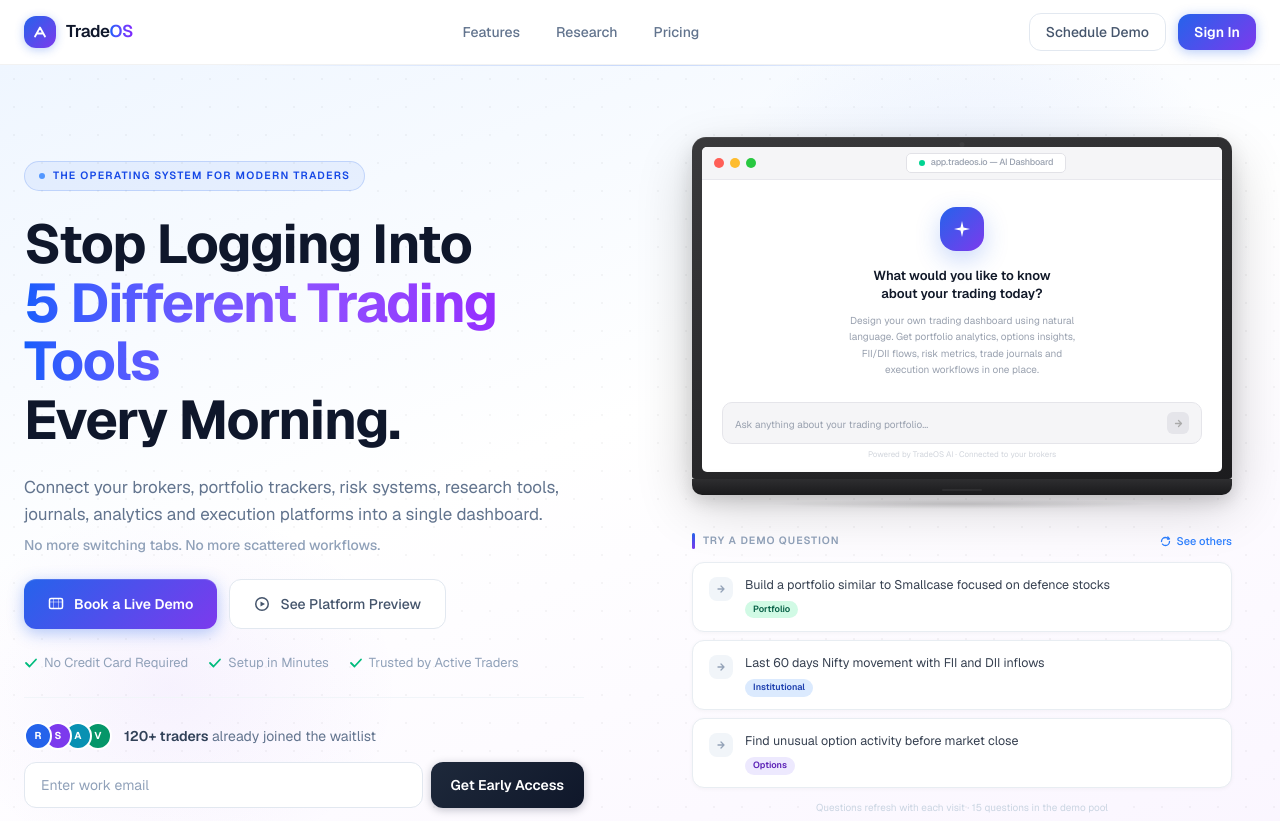
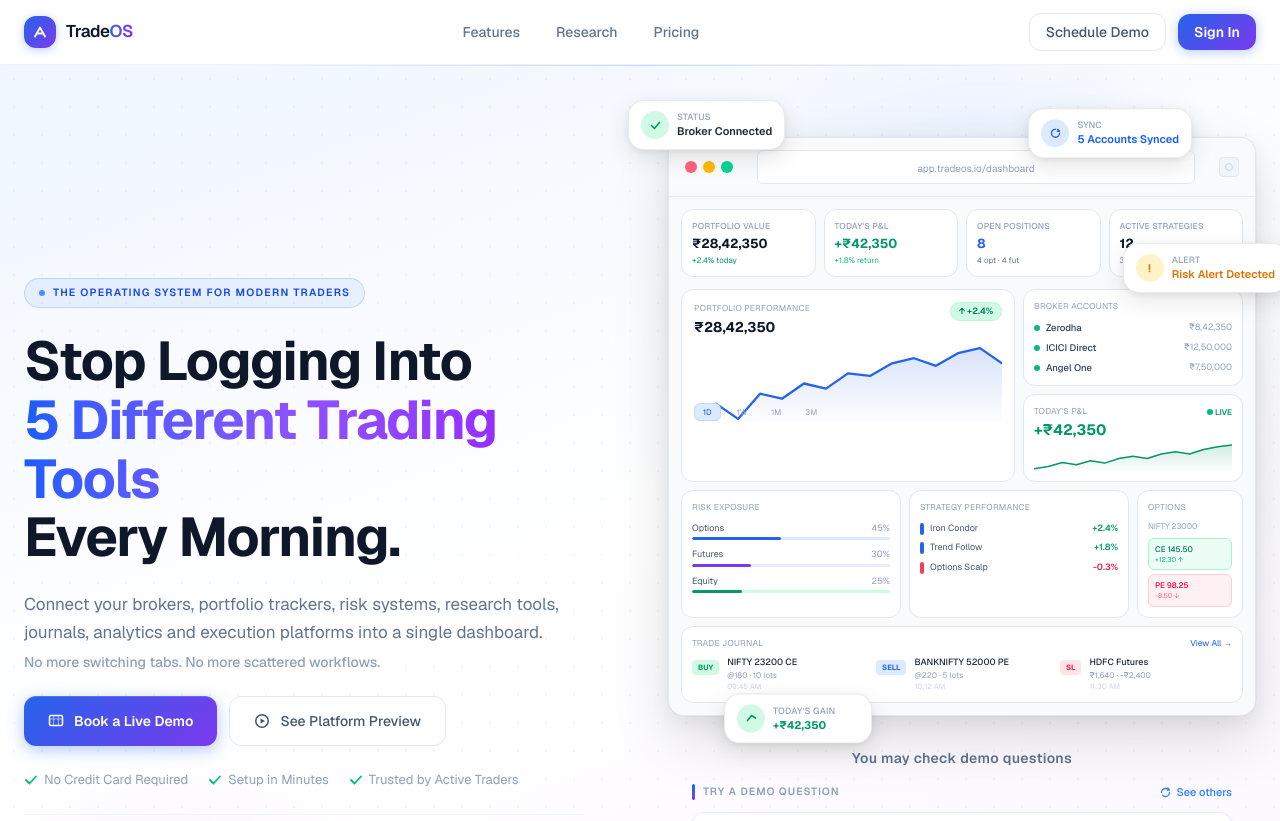
Before and after one commit to gaurangB05/QuantPilot, a Next.js app: page / in a window 1280 px wide. Shown: the top 821 px of the page. Built offline with nearby package versions, Linux system fonts and the light colour scheme.

Commit message:
revert to DashboardMockup + add demo questions section below

```diff
--- a/src/components/HeroSection.tsx
+++ b/src/components/HeroSection.tsx
@@ -1,14 +1,10 @@
 "use client";
 
-import { useState, useRef, useCallback, FormEvent } from "react";
+import { useState, FormEvent } from "react";
 import { motion, AnimatePresence } from "framer-motion";
-import MacbookMockup from "./MacbookMockup";
+import DashboardMockup from "./DashboardMockup";
 import DemoQuestions from "./DemoQuestions";
-import { type Question } from "@/lib/questions";
-import { track } from "@/lib/analytics";
 import { siteConfig } from "@/lib/config";
-
-// ─── Animation variants ───────────────────────────────────────────────────────
 
 const stagger = { hidden: {}, show: { transition: { staggerChildren: 0.09 } } };
 
@@ -20,8 +16,6 @@
     transition: { duration: 0.65, ease: [0.16, 1, 0.3, 1] as [number, number, number, number] },
   },
 };
-
-// ─── Small icons ─────────────────────────────────────────────────────────────
 
 function Check() {
   return (
@@ -40,39 +34,12 @@
   );
 }
 
-// ─── Main component ───────────────────────────────────────────────────────────
-
 export default function HeroSection() {
   const { hero } = siteConfig;
 
-  // Email form
   const [email, setEmail] = useState("");
   const [submitted, setSubmitted] = useState(false);
   const [loading, setLoading] = useState(false);
-
-  // Demo interaction
-  const [selectedQuestion, setSelectedQuestion] = useState<Question | null>(null);
-  const [isThinking, setIsThinking] = useState(false);
-  const selectedRef = useRef<Question | null>(null);
-
-  // Keep ref in sync for use in callbacks without stale closure
-  const syncRef = (q: Question | null) => {
-    selectedRef.current = q;
-    setSelectedQuestion(q);
-  };
-
-  const handleQuestionSelect = useCallback((q: Question) => {
-    syncRef(q);
-    setIsThinking(true);
-    track("demo_started", { question_id: q.id, question_text: q.text, question_category: q.category });
-  }, []);
-
-  const handleThinkingComplete = useCallback(() => {
-    setIsThinking(false);
-    track("demo_completed", { question_id: selectedRef.current?.id });
-    // After showing "done" state briefly, reset
-    setTimeout(() => syncRef(null), 1600);
-  }, []);
 
   async function handleSubmit(e: FormEvent) {
     e.preventDefault();
@@ -86,7 +53,7 @@
   return (
     <section className="relative overflow-hidden">
 
-      {/* ── Background ── */}
+      {/* Background */}
       <div className="absolute inset-0 pointer-events-none" aria-hidden="true">
         <div className="absolute inset-0" style={{ background: "linear-gradient(160deg, #eff6ff 0%, #ffffff 45%, #faf5ff 100%)" }} />
         <div className="absolute inset-0" style={{ backgroundImage: "radial-gradient(circle, rgba(0,0,0,0.065) 1px, transparent 1px)", backgroundSize: "28px 28px", opacity: 0.55 }} />
@@ -96,17 +63,11 @@
       </div>
 
       <div className="relative z-10 w-full max-w-7xl mx-auto px-4 sm:px-6 py-14 lg:py-18">
-        <div className="grid lg:grid-cols-2 gap-10 xl:gap-14 items-start">
+        <div className="grid lg:grid-cols-2 gap-10 xl:gap-14 items-center">
 
-          {/* ══════════════════════════════════════
-              LEFT COLUMN — headline + CTAs
-          ══════════════════════════════════════ */}
-          <motion.div
-            variants={stagger}
-            initial="hidden"
-            animate="show"
-            className="flex flex-col gap-6 max-w-[560px] lg:sticky lg:top-24"
-          >
+          {/* LEFT COLUMN */}
+          <motion.div variants={stagger} initial="hidden" animate="show" className="flex flex-col gap-6 max-w-[560px]">
+
             {/* Badge */}
             <motion.div variants={fadeUp} className="flex">
               <div className="inline-flex items-center gap-2 rounded-full px-3.5 py-1.5"
@@ -123,10 +84,7 @@
             </motion.div>
 
             {/* Headline */}
-            <motion.h1
-              variants={fadeUp}
-              className="text-[2.5rem] sm:text-5xl xl:text-[3.4rem] font-bold leading-[1.08] tracking-tight"
-            >
+            <motion.h1 variants={fadeUp} className="text-[2.5rem] sm:text-5xl xl:text-[3.4rem] font-bold leading-[1.08] tracking-tight">
               {hero.headlineParts.map((part, i) =>
                 part.gradient ? (
                   <span key={i} className="block bg-gradient-to-r from-blue-600 via-violet-500 to-purple-600 bg-clip-text text-transparent">
@@ -138,7 +96,7 @@
               )}
             </motion.h1>
 
-            {/* Sub */}
+            {/* Subheadline */}
             <motion.div variants={fadeUp} className="space-y-1.5">
               <p className="text-base sm:text-[17px] leading-relaxed text-slate-500">{hero.subheadline}</p>
               <p className="text-sm font-medium text-slate-400">{hero.subNote}</p>
@@ -147,7 +105,6 @@
             {/* CTA buttons */}
             <motion.div variants={fadeUp} className="flex flex-col sm:flex-row gap-3">
               <button
-                onClick={() => track("hero_cta_clicked", { button: "book_demo" })}
                 className="inline-flex items-center justify-center gap-2.5 px-6 py-3.5 text-sm font-semibold text-white rounded-xl transition-all duration-200"
                 style={{
                   background: "linear-gradient(135deg, #2563eb 0%, #7c3aed 100%)",
@@ -169,10 +126,7 @@
                 {hero.ctaPrimary}
               </button>
 
-              <button
-                onClick={() => track("hero_cta_clicked", { button: "platform_preview" })}
-                className="inline-flex items-center justify-center gap-2.5 px-6 py-3.5 text-sm font-medium text-slate-600 rounded-xl transition-all duration-200 border border-slate-200 bg-white hover:border-slate-300 hover:text-slate-900 hover:bg-slate-50"
-              >
+              <button className="inline-flex items-center justify-center gap-2.5 px-6 py-3.5 text-sm font-medium text-slate-600 rounded-xl transition-all duration-200 border border-slate-200 bg-white hover:border-slate-300 hover:text-slate-900 hover:bg-slate-50">
                 <svg className="w-4 h-4 shrink-0" viewBox="0 0 16 16" fill="none" aria-hidden="true">
                   <circle cx="8" cy="8" r="6.25" stroke="currentColor" strokeWidth="1.5" />
                   <path d="M6.5 5.5L11 8L6.5 10.5V5.5Z" fill="currentColor" />
@@ -181,7 +135,7 @@
               </button>
             </motion.div>
 
-            {/* Trust badges */}
+            {/* Trust */}
             <motion.div variants={fadeUp} className="flex flex-wrap gap-x-5 gap-y-2">
               {hero.trust.map((t) => (
                 <div key={t} className="flex items-center gap-1.5">
@@ -191,7 +145,6 @@
               ))}
             </motion.div>
 
-            {/* Divider */}
             <motion.div variants={fadeUp} className="w-full h-px bg-slate-100" />
 
             {/* Waitlist */}
@@ -212,7 +165,8 @@
 
               <AnimatePresence mode="wait">
                 {!submitted ? (
-                  <motion.form key="form" initial={{ opacity: 1 }} exit={{ opacity: 0, y: -6 }} onSubmit={handleSubmit} className="flex flex-col sm:flex-row gap-2">
+                  <motion.form key="form" initial={{ opacity: 1 }} exit={{ opacity: 0, y: -6 }} onSubmit={handleSubmit}
+                    className="flex flex-col sm:flex-row gap-2">
                     <input
                       type="email"
                       value={email}
@@ -244,28 +198,24 @@
             </motion.div>
           </motion.div>
 
-          {/* ══════════════════════════════════════
-              RIGHT COLUMN — MacBook + Demo Qs
-          ══════════════════════════════════════ */}
+          {/* RIGHT COLUMN — Dashboard + Demo Questions */}
           <motion.div
             initial={{ opacity: 0, x: 36 }}
             animate={{ opacity: 1, x: 0 }}
             transition={{ duration: 0.9, delay: 0.2, ease: [0.16, 1, 0.3, 1] as [number, number, number, number] }}
-            className="hidden lg:flex flex-col gap-6"
+            className="hidden lg:flex flex-col gap-8"
           >
-            {/* MacBook */}
-            <MacbookMockup
-              selectedQuestion={selectedQuestion?.text ?? null}
-              isThinking={isThinking}
-              onThinkingComplete={handleThinkingComplete}
-            />
+            <DashboardMockup />
 
-            {/* Demo questions */}
-            <DemoQuestions
-              onQuestionSelect={handleQuestionSelect}
-              selectedId={selectedQuestion?.id ?? null}
-            />
+            {/* Demo Questions section */}
+            <div>
+              <p className="text-sm font-semibold text-slate-500 mb-4 text-center tracking-wide">
+                You may check demo questions
+              </p>
+              <DemoQuestions onQuestionSelect={() => {}} selectedId={null} />
+            </div>
           </motion.div>
+
         </div>
       </div>
     </section>
```
